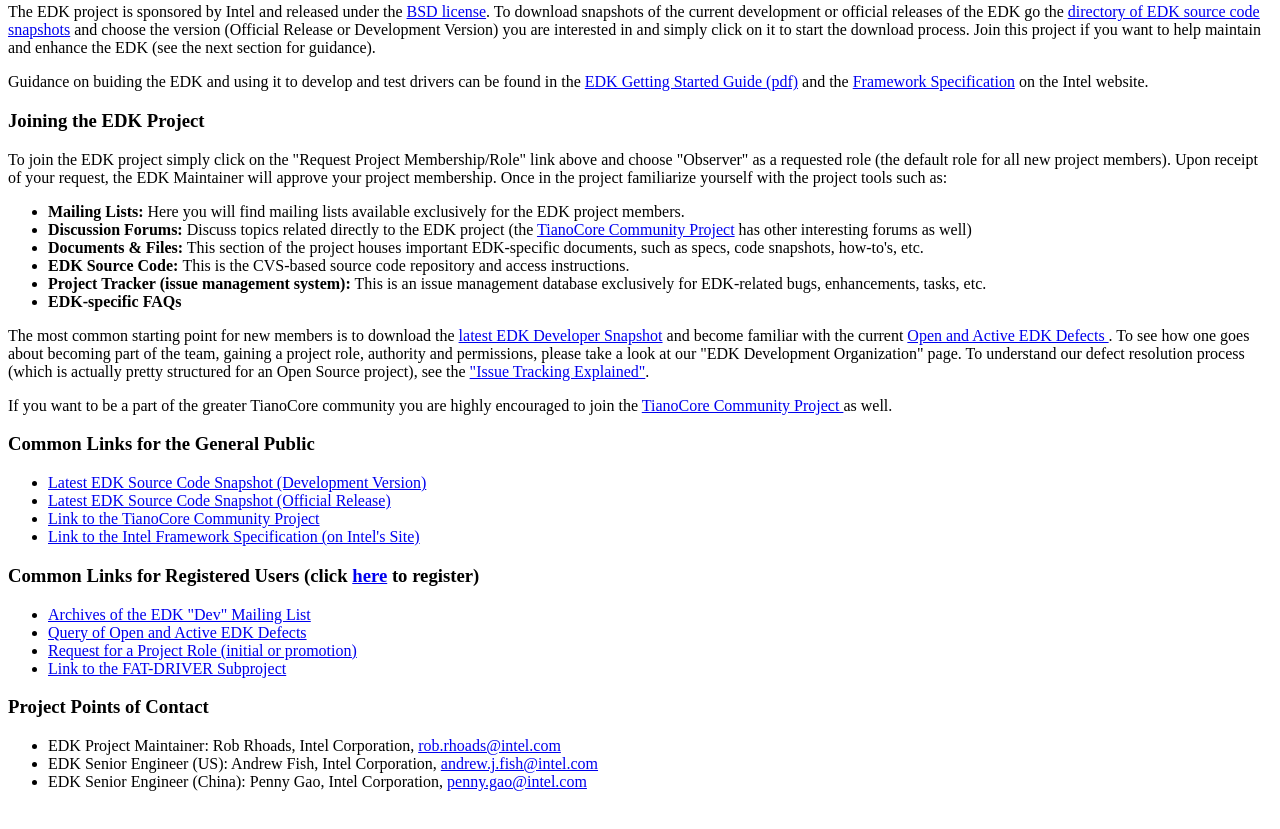
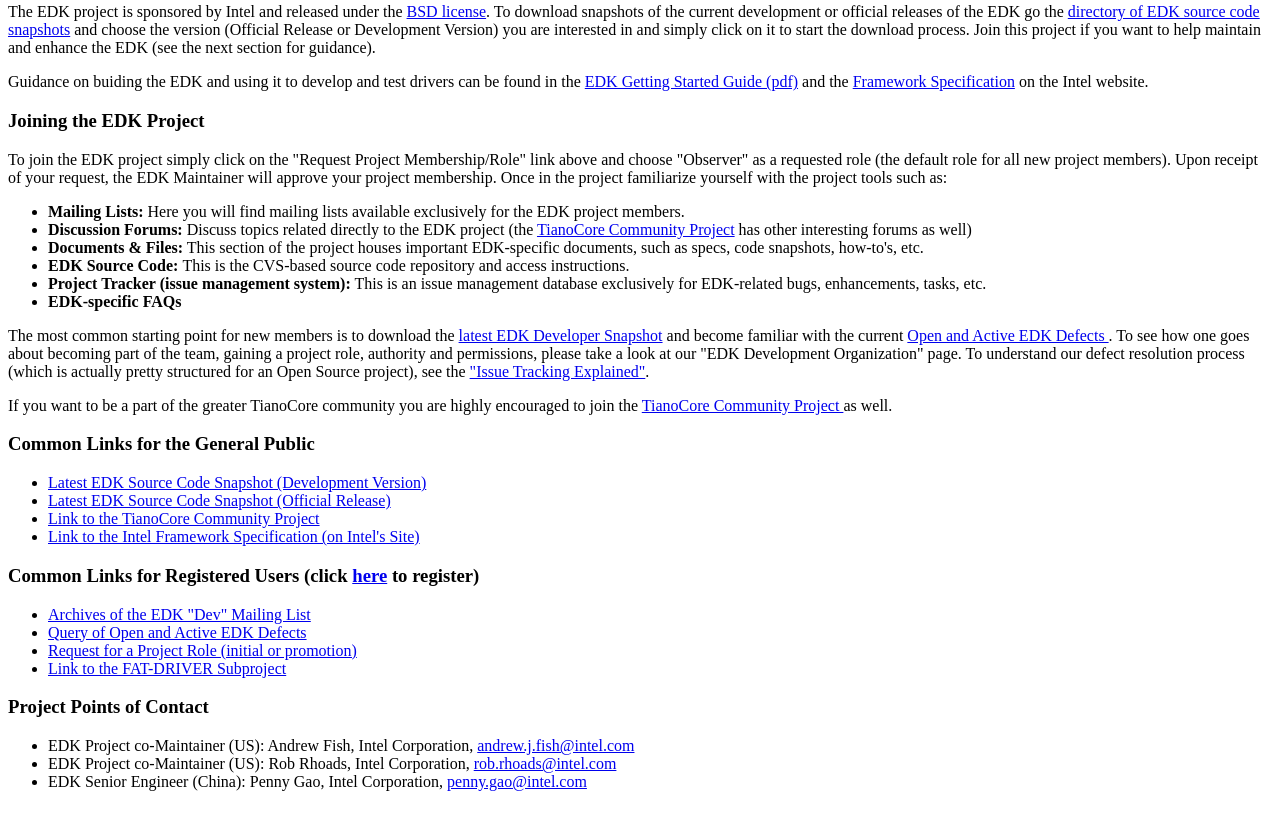
Before and after one commit to matsufan/efidevkit, a plain HTML site: page www/index.html in a window 1280 px wide. Shown: the part 400-1229 px from the top of the page. Drawn offline with Linux system fonts and the light colour scheme.

Commit message:
SC1 Set Andrew Fish and Rob Rhoads as the co-Maintainers for the EDK project.

```diff
--- a/www/index.html
+++ b/www/index.html
@@ -62,8 +62,8 @@
 </ul>
 <h3>Project Points of Contact</h3>
 <ul>
-  <li>EDK Project Maintainer:  Rob Rhoads, Intel Corporation, <a href="mailto:rob.rhoads@intel.com">rob.rhoads@intel.com</a></li>
-  <li>EDK Senior Engineer (US): Andrew Fish, Intel Corporation, <a href="mailto:%20%20andrew.j.fish@intel.com">andrew.j.fish@intel.com</a></li>
+  <li>EDK Project co-Maintainer (US): Andrew Fish, Intel Corporation, <a href="mailto:%20%20andrew.j.fish@intel.com">andrew.j.fish@intel.com</a></li>
+  <li>EDK Project co-Maintainer (US):  Rob Rhoads, Intel Corporation, <a href="mailto:rob.rhoads@intel.com">rob.rhoads@intel.com</a></li>
   <li>EDK Senior Engineer (China): Penny Gao, Intel Corporation, <a href="mailto:%20%20penny.gao@intel.com">penny.gao@intel.com</a></li>
 </ul>
 <p>&nbsp;</p>
```
